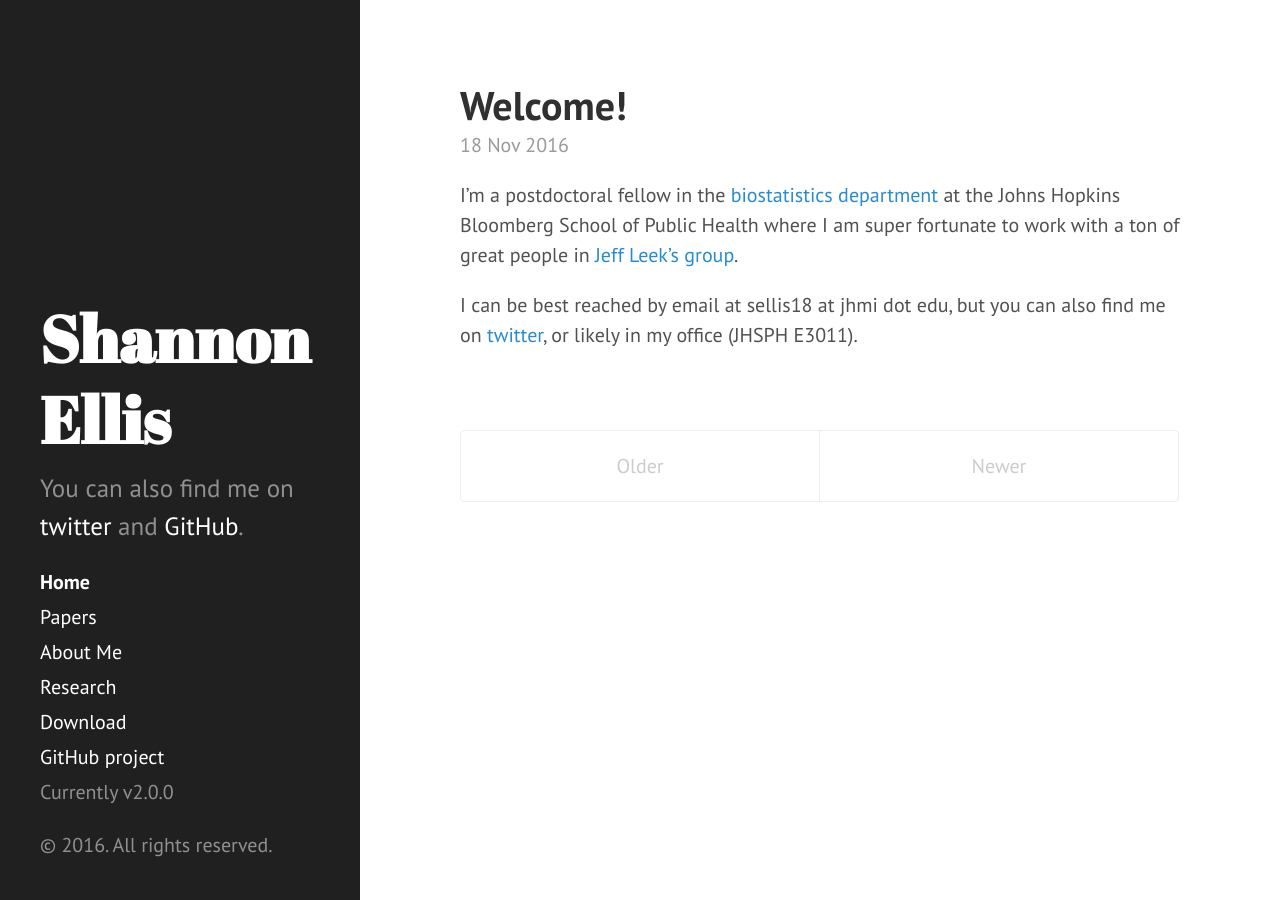
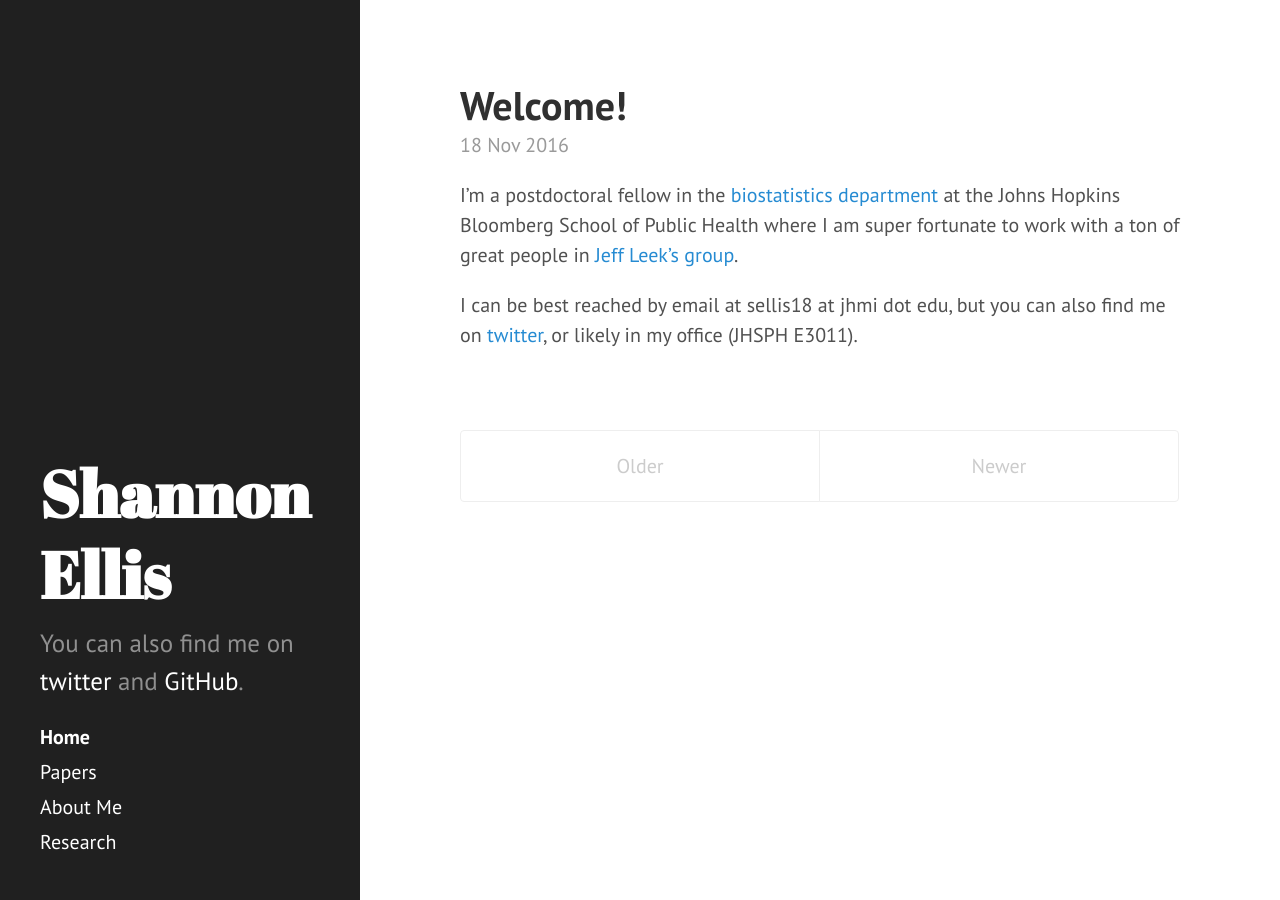
Before and after one commit to ShanEllis/ShanEllis.github.io, a Jekyll site: the page built from index.html, in a window 1280 px wide. Built offline with Jekyll 4.4.1, drawn with Linux system fonts in a browser that asks for light colours; the list of posts is cut into pages by our own code.

Commit message:
Update sidebar.html

```diff
--- a/_includes/sidebar.html
+++ b/_includes/sidebar.html
@@ -1,11 +1,7 @@
 <div class="sidebar">
   <div class="container sidebar-sticky">
     <div class="sidebar-about">
-      <h1>
-        <a href="{{ site.baseurl }}">
-          {{ site.title }}
-        </a>
-      </h1>
+      <h1>{{ site.title }}</h1>
       <p class="lead">{{ site.description }}</p>
     </div>
 
@@ -26,11 +22,7 @@
         {% endif %}
       {% endfor %}
 
-      <a class="sidebar-nav-item" href="{{ site.github.repo }}/archive/v{{ site.version }}.zip">Download</a>
-      <a class="sidebar-nav-item" href="{{ site.github.repo }}">GitHub project</a>
-      <span class="sidebar-nav-item">Currently v{{ site.version }}</span>
     </nav>
 
-    <p>&copy; {{ site.time | date: '%Y' }}. All rights reserved.</p>
   </div>
 </div>
```
